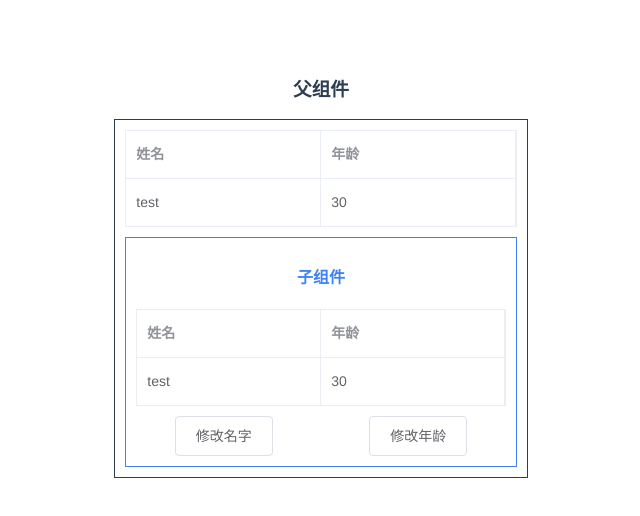
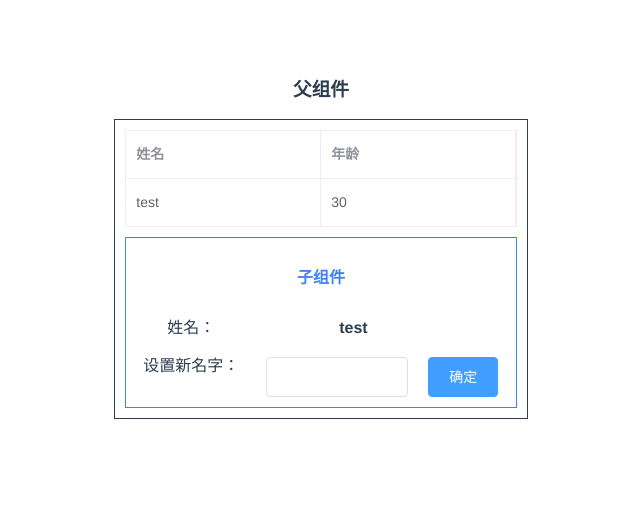
Before and after one commit to liuyongfei1/vue-component-demo, a Vue app: page /#/component in a window 1280 px wide. Shown: the top 516 px of the page, without its empty margins (319-959 px from the left). Built offline with nearby package versions, Linux system fonts and the light colour scheme; the HTML template or start-up script is replaced by a standard one.

Commit message:
Change:使用$emit和$on来修改数据

```diff
--- a/src/components/ChildComponent.vue
+++ b/src/components/ChildComponent.vue
@@ -2,22 +2,14 @@
   <div>
     <div class="border">
       <h4 style="color: #3e82f7">子组件</h4>
-      <el-table
-        :data="tableData"
-        border>
-        <el-table-column
-          prop="name"
-          label="姓名">
-        </el-table-column>
-        <el-table-column
-          prop="age"
-          label="年龄">
-        </el-table-column>
-      </el-table>
-
       <el-row :gutter="20" style="padding-top:10px; ">
-        <el-col :span="12"><el-button @click="changeData(1,'hello')">修改名字</el-button></el-col>
-        <el-col :span="12"><el-button @click="changeData(2,60)">修改年龄</el-button></el-col>
+        <el-col :span="8">姓名：</el-col>
+        <el-col :span="12"><b>{{this.tableData[0].name}}</b></el-col>
+      </el-row>
+      <el-row :gutter="20" style="padding-top:20px; ">
+        <el-col :span="8">设置新名字：</el-col>
+        <el-col :span="10"><el-input v-model="newName"></el-input></el-col>
+        <el-col :span="4"><el-button type="primary" @click="changeName">确定</el-button></el-col>
       </el-row>
     </div>
   </div>
@@ -28,17 +20,17 @@
 export default {
   props: ['tableData'],
   data () {
-    return {}
+    return {
+      newName: ''
+    }
   },
   methods: {
 
     /**
-     * 修改数据
-     * @param type 类型  修改名字：(type = 1),修改年龄：(type = 2)
-     * @param data 要修改的数据
+     * 修改名字
      */
-    changeData (type, data) {
-      this.$emit('updateData', {type: type, data: data})
+    changeName () {
+      this.$emit('update-data', this.newName)
     }
   }
 }
--- a/src/components/ComponentDemo.vue
+++ b/src/components/ComponentDemo.vue
@@ -16,7 +16,7 @@
               label="年龄">
             </el-table-column>
           </el-table>
-          <child-component @updateData="updateData" :tableData="tableData"></child-component>
+          <child-component v-on:update-data="updateData" :tableData="tableData"></child-component>
         </div>
       </el-col>
       <el-col :span="4"></el-col>
@@ -46,13 +46,8 @@ export default {
      * 更新父组件的数据
      * @param obj
      */
-    updateData (obj) {
-      if (obj.type === 1) {
-        this.tableData[0].name = obj.data
-      }
-      if (obj.type === 2) {
-        this.tableData[0].age = obj.data
-      }
+    updateData (data) {
+      this.tableData[0].name = data
     }
   }
 }
```
